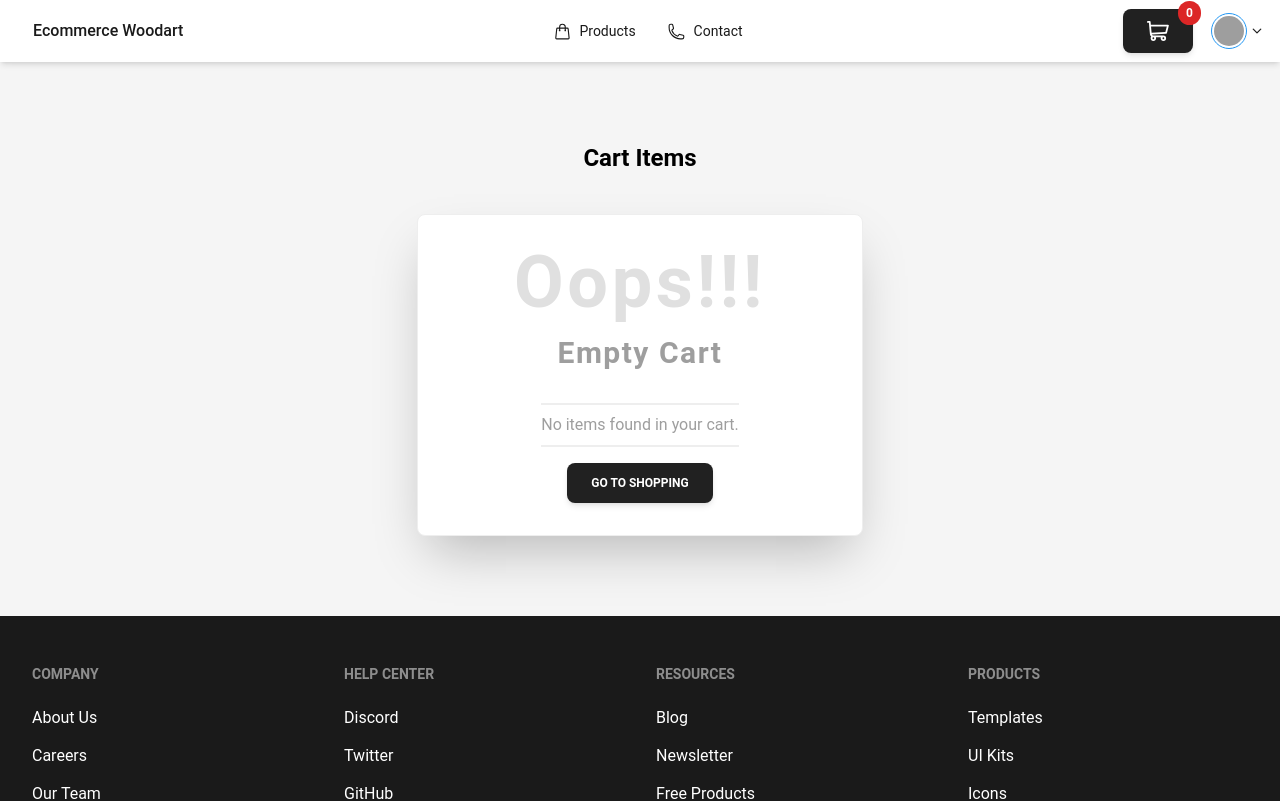
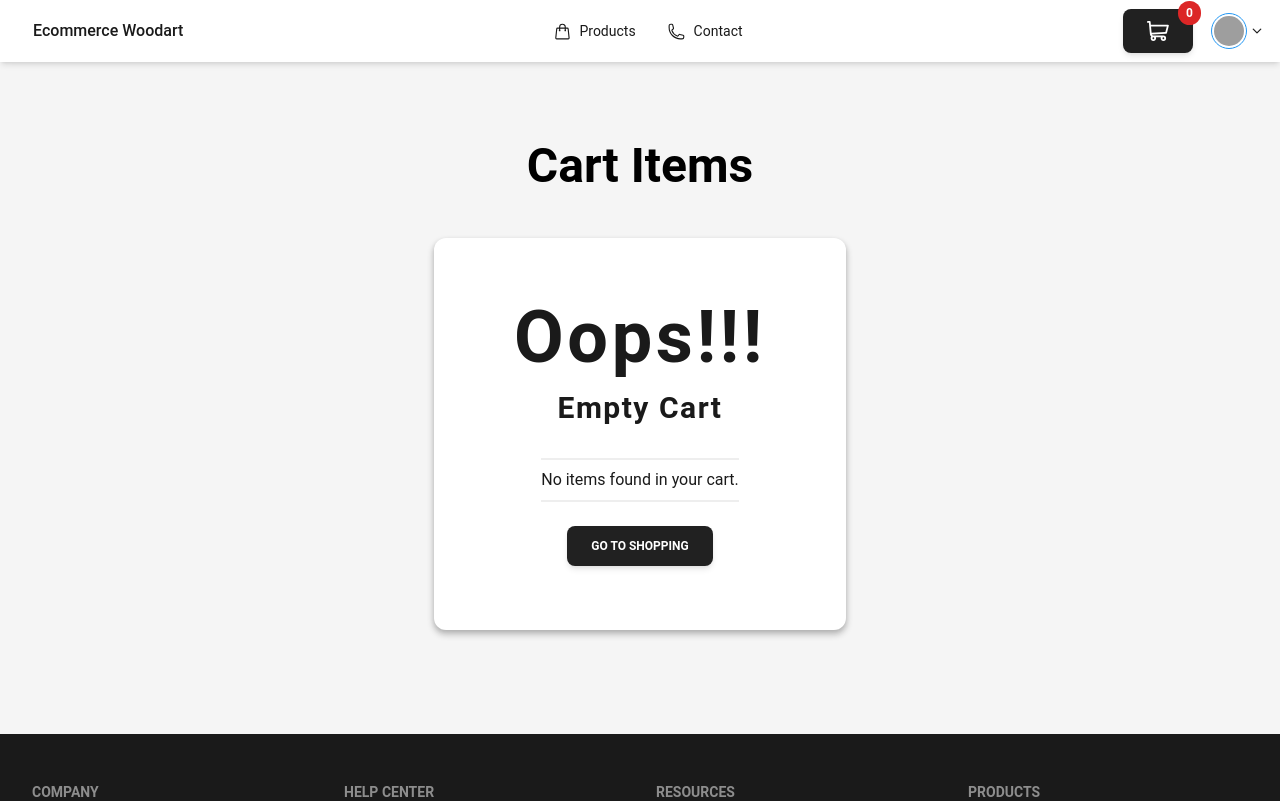
Before and after one commit to sandip1805/react-ecommerce-woodart, a React (Create React App) app: page /cart in a window 1280 px wide. Shown: the top 801 px of the page. Built offline with nearby package versions, Linux system fonts and the light colour scheme; grey boxes are pictures that could not be loaded.

Commit message:
made changes related to design

```diff
--- a/src/components/Cart.js
+++ b/src/components/Cart.js
@@ -1,6 +1,6 @@
 import React, { useEffect, useState } from "react";
 import { CartItems, CartService } from "../services/CartService";
-import { Button } from "@material-tailwind/react";
+import { Button, Card, Typography } from "@material-tailwind/react";
 import { Link } from "react-router-dom";
 
 const Cart = () => {
@@ -50,8 +50,11 @@ const Cart = () => {
   return (
     <>
       <div className="bg-gray-100 lg:py-20 py-10">
-        <h1 className="mb-10 text-center text-2xl font-bold">Cart Items</h1>
         {(cartItems && cartItems.length > 0) ? (
+          <>
+            <div className="mb-10 flex justify-center w-full">
+              <Typography variant="h1" className="lg:text-5xl text-4xl">Cart Items</Typography>
+            </div>
             <div className="mx-auto max-w-5xl justify-center px-6 md:flex md:space-x-6 xl:px-0">
               <div className="rounded-lg md:w-2/3">
                 {cartItems.map((product, index) => (
@@ -154,19 +157,27 @@ const Cart = () => {
                 </Link>
               </div>
             </div>
+          </>
         ) : (
-            <div className="px-16 md:px-0 flex items-center justify-center">
-                <div className="bg-white border border-gray-200 flex flex-col items-center justify-center px-4 md:px-8 lg:px-24 py-8 rounded-lg shadow-2xl">
-                    <p className="text-6xl md:text-7xl lg:text-7xl font-bold tracking-wider text-gray-300">Oops!!!</p>
-                    <p className="text-2xl md:text-3xl lg:text-3xl font-bold tracking-wider text-gray-500 mt-4">Empty Cart</p>
-                    <p className="text-gray-500 mt-8 py-2 border-y-2 text-center">No items found in your cart.</p>
+          <>
+            <div className="flex justify-center w-full">
+              <Typography variant="h1" className="lg:text-5xl text-4xl">Cart Items</Typography>
+            </div>
+            <div className="flex justify-center w-full gap-10 flex-col lg:flex-row p-6">
+              <Card className='lg:p-12 p-6 login_register_shadow lg:mt-6 flex justify-center'>
+                  <div className="flex flex-col items-center justify-center md:px-8 lg:px-8 py-4">
+                      <p className="text-6xl md:text-7xl lg:text-7xl font-bold tracking-wider text-black">Oops!!!</p>
+                      <p className="text-2xl md:text-3xl lg:text-3xl font-bold tracking-wider mt-4 text-black">Empty Cart</p>
+                      <p className="mt-8 py-2 border-y-2 text-center text-black">No items found in your cart.</p>
                       <Link to={'/products'}>
-                        <Button className="mt-4">
+                          <Button className="mt-6">
                               Go to shopping
                           </Button>
                       </Link>
                   </div>
+              </Card>
             </div>
+          </>
         )}
       </div>
     </>
--- a/src/components/Checkout/PaymentConfirmation.js
+++ b/src/components/Checkout/PaymentConfirmation.js
@@ -10,15 +10,15 @@ const PaymentConfirmation = (props) => {
         <div className="flex justify-center w-full gap-10 flex-col lg:flex-row">
             <Card className='lg:p-12 p-6 login_register_shadow lg:mt-20 flex justify-center'>
                 <div className="flex items-center justify-center">
-                    <div className="flex flex-col items-center justify-center px-4 md:px-8 lg:px-24 py-8 rounded-lg">
+                    <div className="flex flex-col items-center justify-center rounded-lg">
                         <IconButton
                             size="lg"
                             variant="text"
                             className="flex rounded-full p-12 bg-green-500 hover:bg-green-500 focus:bg-green-500 pointer-events-none" ripple={false}>
                             <CheckIcon color='white' className="h-12 w-12"></CheckIcon>
                         </IconButton>
-                        <p className="text-5xl md:text-7xl lg:text-7xl font-bold tracking-wider pt-10 text-black">Confirmed!!!</p>
-                        <p className="text-center text-xl md:text-3xl lg:text-3xl font-bold tracking-wider pt-4 text-black">Thank you for purchase</p>
+                        <p className="text-5xl md:text-7xl lg:text-5xl font-bold tracking-wider pt-10 text-black">Confirmed!!!</p>
+                        <p className="text-center text-xl md:text-3xl lg:text-xl font-bold tracking-wider pt-4 text-black">Thank you for purchase</p>
                         <Link to={'/products'}>
                             <Button className="mt-8">
                                 Go to shopping
--- a/src/components/ContactUs.js
+++ b/src/components/ContactUs.js
@@ -23,7 +23,7 @@ const ContactUs = () => {
     <>
     <div className='grid h-screen justify-center items-center'>
       <Card color="transparent" shadow={false} className="p-12 login_register_shadow">
-        <Typography variant="h4" className="text-center text-black">
+        <Typography variant="h2" className="text-center text-black">
           Contact Us
         </Typography>
         <Typography color="gray" className="mt-1 font-normal text-center">
--- a/src/components/Login.js
+++ b/src/components/Login.js
@@ -42,7 +42,7 @@ const Login = () => {
     <>
       <div className='grid h-screen justify-center items-center'>
         <Card color="transparent" className="p-12 login_register_shadow">
-          <Typography variant="h4" className="text-center text-black">
+          <Typography variant="h2" className="text-center text-black">
             Sign In
           </Typography>
           <Typography color="gray" className="mt-1 font-normal text-center">
--- a/src/components/Register.js
+++ b/src/components/Register.js
@@ -52,7 +52,7 @@ const Register = () => {
   return (
     <div className="grid h-screen justify-center items-center">
       <Card color="transparent" className="p-12 login_register_shadow">
-        <Typography variant="h4" className="text-center text-black">
+        <Typography variant="h2" className="text-center text-black">
           Sign Up
         </Typography>
         <Typography color="gray" className="mt-1 font-normal text-center">
```
Lines whose indentation alone changed are shown as unchanged.
